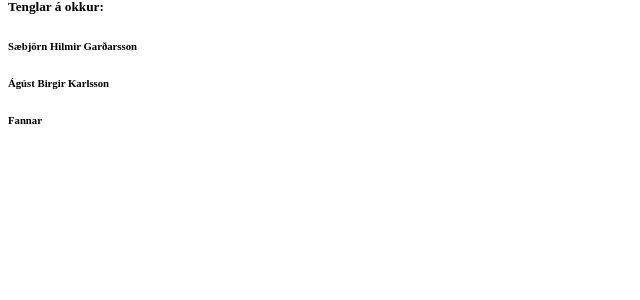
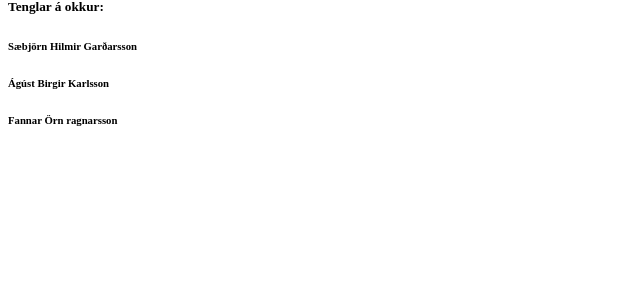
Before and after one commit to Vef2-musc/Project-Lets-Make-Music, a Flask app: page / in a window 1280 px wide. Shown: the part 170-470 px from the top of the page, without its empty margins (0-640 px from the left). Run offline with Flask 2, Linux system fonts and the light colour scheme.

Commit message:
full name fannar

```diff
--- a/templates/footer.html
+++ b/templates/footer.html
@@ -2,5 +2,5 @@
     <h5>Tenglar á okkur:</h5>
     <h6>Sæbjörn Hilmir Garðarsson</h6>
     <h6>Ágúst Birgir Karlsson</h6>
-    <h6>Fannar</h6>
+    <h6>Fannar Örn ragnarsson</h6>
 </footer>
```
